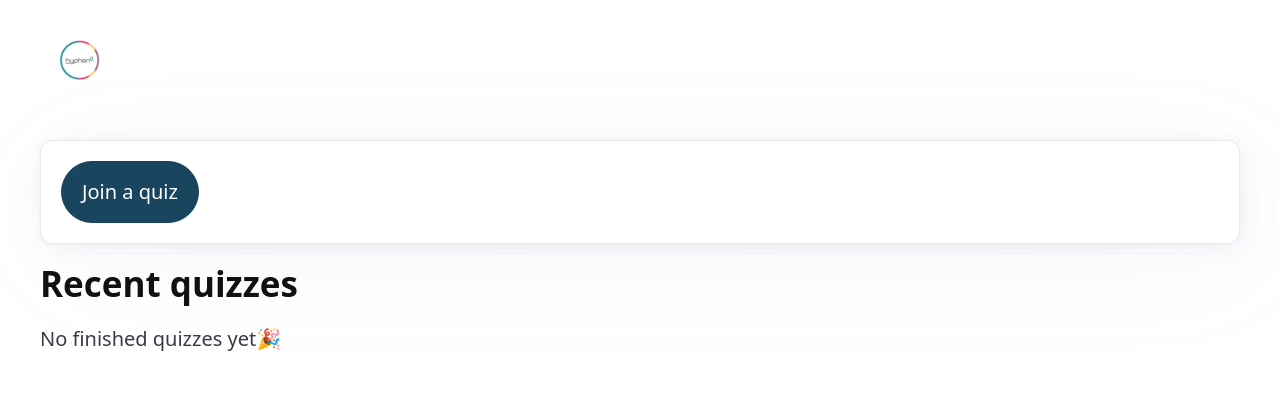
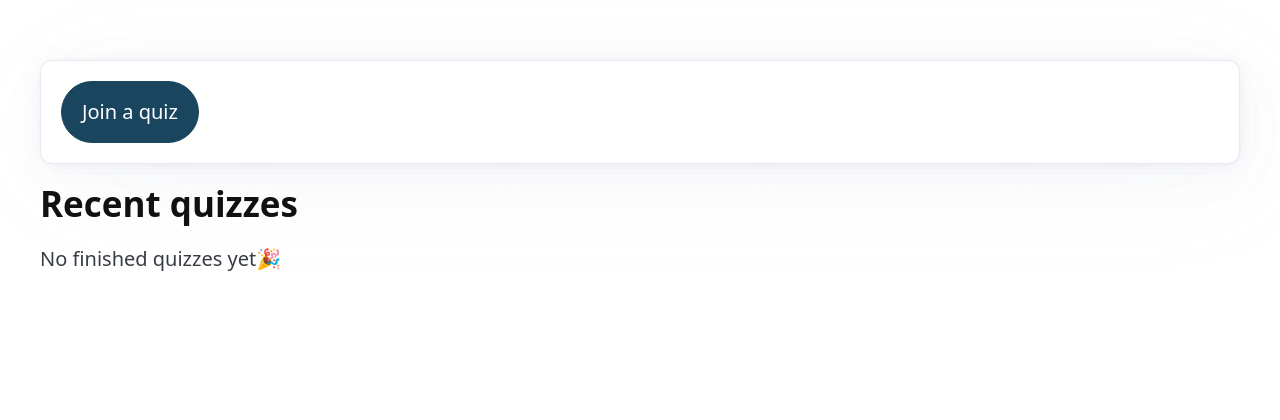
Before and after one commit to danielbprobert/django-quizApp, a Django app: page / in a window 1280 px wide. Shown: the top 420 px of the page. Run offline with Django 5.2, Linux system fonts and the light colour scheme; data that the repository does not hold is empty; some libraries are stand-ins or nearby versions; some web fonts are replaced.

Commit message:
remove nav

```diff
--- a/templates/_partials/nav.html
+++ b/templates/_partials/nav.html
@@ -1,6 +1,6 @@
 {% load static %}
 
-<nav class="container-fluid" style="align-items:center; justify-content:space-between;">
+<!--<nav class="container-fluid" style="align-items:center; justify-content:space-between;">
   <ul style="align-items:center;">
     <li>
       <a href="/" style="display:flex; align-items:center; gap:0.5rem; text-decoration:none;">
@@ -8,4 +8,4 @@
       </a>
     </li>
   </ul>
-</nav>
+</nav>-->
```
